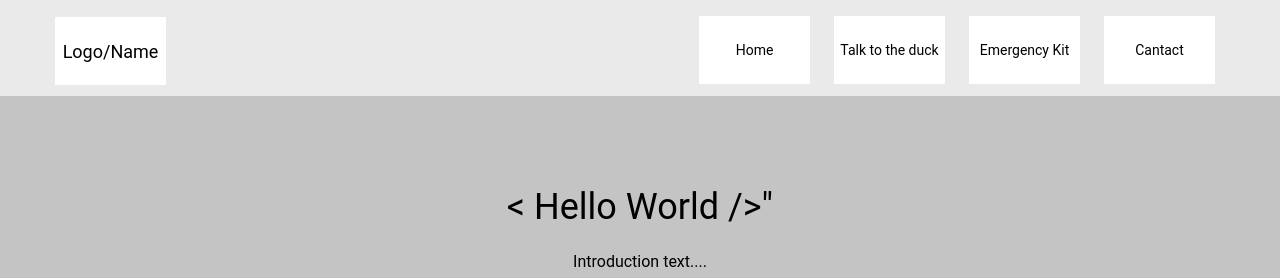
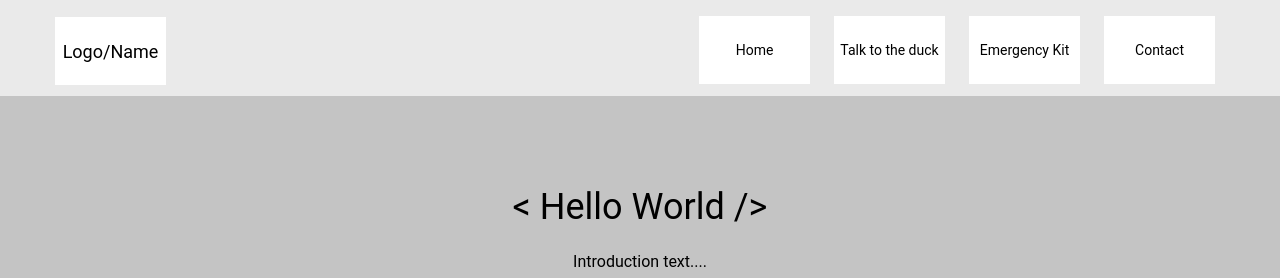
Before and after one commit to Minzekatze/HTML_WS, a plain HTML site: page index.html in a window 1280 px wide. Shown: the top 278 px of the page. Drawn offline with Linux system fonts and the light colour scheme.

Commit message:
finalized

```diff
--- a/index.html
+++ b/index.html
@@ -20,14 +20,14 @@
                     <li>Home</li>
                     <li>Talk to the duck</li>
                     <li>Emergency Kit</li>
-                    <li>Cantact</li>
+                    <li>Contact</li>
                 </ul>
             </div>
         </div>
     </nav>
     <header>
         <div class="header-content">
-            <h1> &lt; Hello World /&gt;"</h1>
+            <h1>&lt; Hello World /&gt;</h1>
             <P>Introduction text....</P>
             <p>.......</p>
         </div>
```
